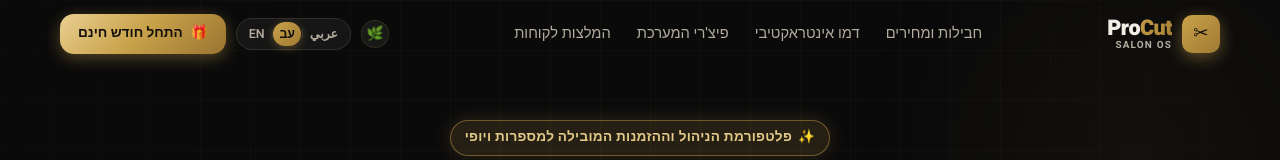
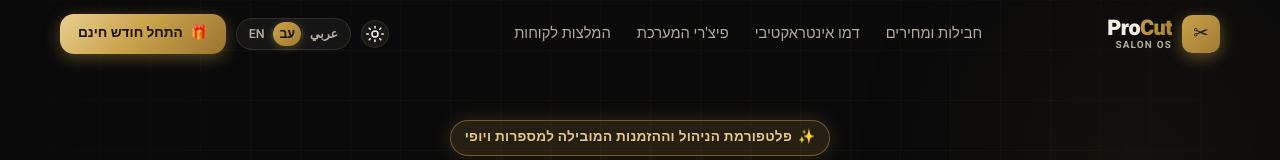
Before and after one commit to obidaNassa/procut_loading_page, a React (Vite) app: page / in a window 1280 px wide. Shown: the top 160 px of the page. Built offline with nearby package versions, Linux system fonts and the light colour scheme.

Commit message:
Navbar: replace tree icon with luxury SVG Sun/Moon dark-light mode switcher

```diff
--- a/src/components/Navbar.jsx
+++ b/src/components/Navbar.jsx
@@ -51,14 +51,33 @@ export default function Navbar() {
 
           {/* Actions: Language Switcher + Theme Switcher + CTA */}
           <div className={styles.actions}>
-            {/* Theme Toggle Button */}
+            {/* Theme Toggle Button (Dark / Light) */}
             <button
               type="button"
               className={styles.themeToggleBtn}
               onClick={() => setTheme(theme === 'gold' ? 'light-emerald' : 'gold')}
-              title={theme === 'gold' ? 'Switch to Luxury Emerald' : 'Switch to Luxury Gold'}
+              title={theme === 'gold' ? (lang === 'ar' ? 'التبديل إلى الوضع النهاري' : lang === 'he' ? 'מעבר למצב יום' : 'Switch to Light Mode') : (lang === 'ar' ? 'التبديل إلى الوضع الليلي' : lang === 'he' ? 'מעבר למצב לילה' : 'Switch to Dark Mode')}
+              aria-label="Toggle dark/light theme"
             >
-              {theme === 'gold' ? '🌿' : '👑'}
+              {theme === 'gold' ? (
+                /* Sun icon when in dark/gold theme */
+                <svg className={styles.themeIcon} viewBox="0 0 24 24" width="18" height="18" fill="none" stroke="currentColor" strokeWidth="2" strokeLinecap="round" strokeLinejoin="round">
+                  <circle cx="12" cy="12" r="4"></circle>
+                  <line x1="12" y1="2" x2="12" y2="4"></line>
+                  <line x1="12" y1="20" x2="12" y2="22"></line>
+                  <line x1="4.22" y1="4.22" x2="5.64" y2="5.64"></line>
+                  <line x1="18.36" y1="18.36" x2="19.78" y2="19.78"></line>
+                  <line x1="1" y1="12" x2="3" y2="12"></line>
+                  <line x1="21" y1="12" x2="23" y2="12"></line>
+                  <line x1="4.22" y1="19.78" x2="5.64" y2="18.36"></line>
+                  <line x1="18.36" y1="5.64" x2="19.78" y2="4.22"></line>
+                </svg>
+              ) : (
+                /* Moon icon when in light theme */
+                <svg className={styles.themeIcon} viewBox="0 0 24 24" width="18" height="18" fill="none" stroke="currentColor" strokeWidth="2" strokeLinecap="round" strokeLinejoin="round">
+                  <path d="M21 12.79A9 9 0 1 1 11.21 3 7 7 0 0 0 21 12.79z"></path>
+                </svg>
+              )}
             </button>
 
             {/* Language Selector */}
--- a/src/components/Navbar.module.css
+++ b/src/components/Navbar.module.css
@@ -111,6 +111,39 @@
   align-items: center;
   gap: 10px;
   flex-shrink: 0;
+}
+
+/* Theme Toggle Button */
+.themeToggleBtn {
+  display: inline-flex;
+  align-items: center;
+  justify-content: center;
+  width: 36px;
+  height: 36px;
+  background: rgba(var(--overlay-rgb), 0.05);
+  border: 1px solid rgba(var(--overlay-rgb), 0.12);
+  border-radius: 50%;
+  color: var(--text-heading);
+  cursor: pointer;
+  transition: all 0.25s cubic-bezier(0.16, 1, 0.3, 1);
+  backdrop-filter: blur(10px);
+}
+
+.themeToggleBtn:hover {
+  background: rgba(var(--overlay-rgb), 0.12);
+  border-color: var(--border-accent);
+  color: var(--brand-1);
+  transform: translateY(-2px) rotate(15deg);
+  box-shadow: 0 4px 12px rgba(var(--brand-1-rgb), 0.25);
+}
+
+.themeToggleBtn:active {
+  transform: scale(0.92);
+}
+
+.themeIcon {
+  display: block;
+  transition: transform 0.3s ease;
 }
 
 /* Language selector */
```
